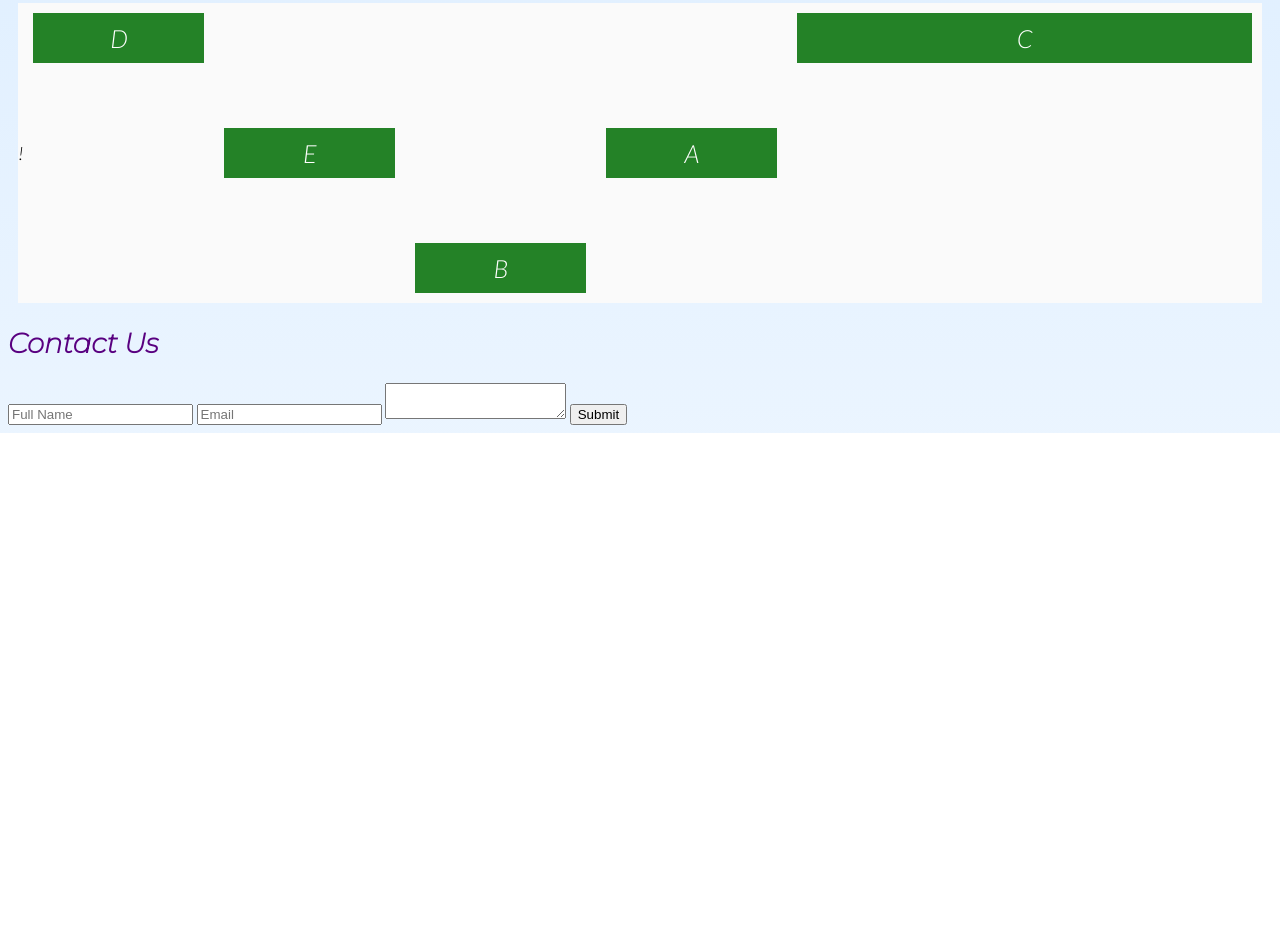
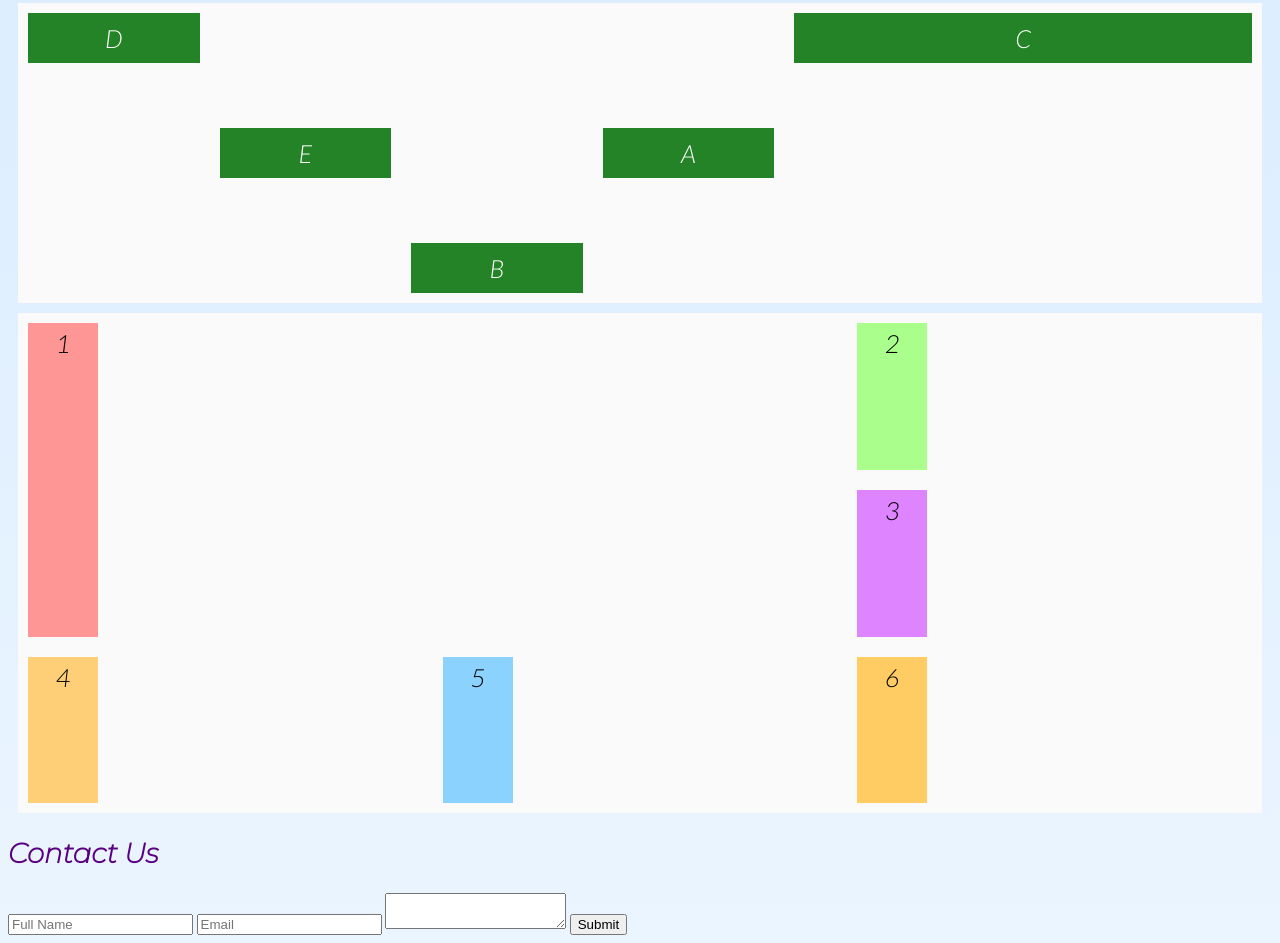
Before and after one commit to frgtnn/CSS-Course, a plain HTML site: page Zero to Hero/html/index.html in a window 1280 px wide. Shown: the part 1055-1998 px from the top of the page. Before the commit the page ends 1488 px from the top, so only its background shows below. Drawn offline with Linux system fonts and the light colour scheme.

Commit message:
4:40h of course is completed

```diff
--- a/Zero to Hero/css/style2.css
+++ b/Zero to Hero/css/style2.css
@@ -80,3 +80,26 @@ body {
     line-height: 50px;
     margin: 10px;
 }
+
+.grid-container {
+    background-color: rgb(250, 250, 250);
+    margin: 10px;
+    height: 500px;
+
+    display: grid;
+    grid-template-columns: auto auto auto;
+    grid-template-rows: auto auto;
+    /* justify-content: space-around;
+    align-content: end;
+    grid-gap: 300px 150px; row gap, column gap */
+}
+
+.grid-item {
+    color: black;
+    font-size: 25px;
+    text-align: center;
+
+    width: 70px;
+    line-height: 40px;
+    margin: 10px;
+}
--- a/Zero to Hero/html/index.html
+++ b/Zero to Hero/html/index.html
@@ -62,7 +62,7 @@
 <div class="container">
     <div class="container-item" style="order: 4;
     flex: 1 1 100px;
-    align-self: center;">A</div> !
+    align-self: center;">A</div>
     <div class="container-item" style="order: 3;
     flex: 1 3 100px;
     align-self: flex-end;">B</div>
@@ -77,6 +77,29 @@
     align-self: center;">E</div>
 </div>
 
+<div class="grid-container">
+    <div class="grid-item" style="
+    background: rgb(255, 150, 150);
+    grid-column: 1 / span 2;
+    grid-row: 1 / span 2;">
+    1</div>
+    <div class="grid-item" style="
+    background: rgb(170, 255, 140);">
+    2</div>
+    <div class="grid-item" style="
+    background: rgb(222, 132, 255);">
+    3</div>
+    <div class="grid-item" style="
+    background: rgb(255, 207, 119);">
+    4</div>
+    <div class="grid-item" style="
+    background: rgb(140, 210, 255);">
+    5</div>
+    <div class="grid-item" style="
+    background: rgb(255, 203, 99);">
+    6</div>
+</div>
+
 <h2 class="subtitle">Contact Us</h2>
 
 <form>
```
